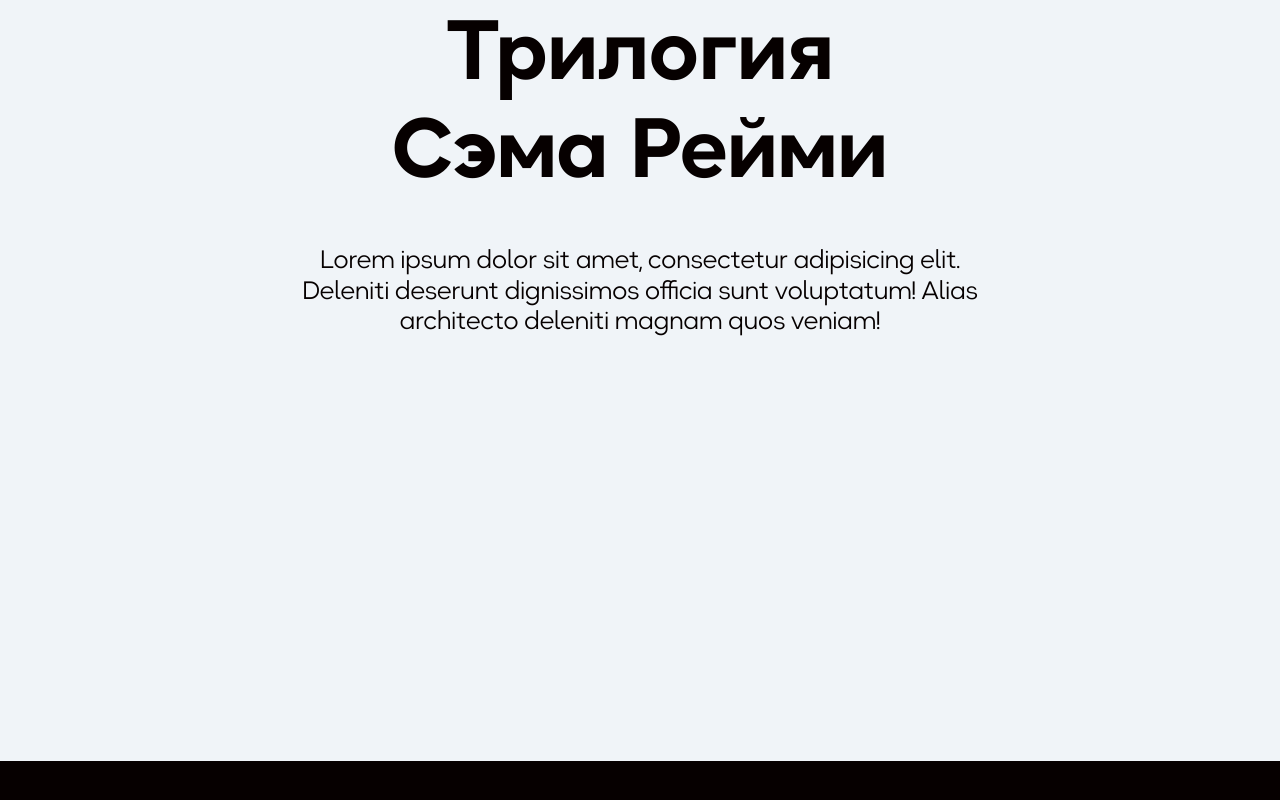
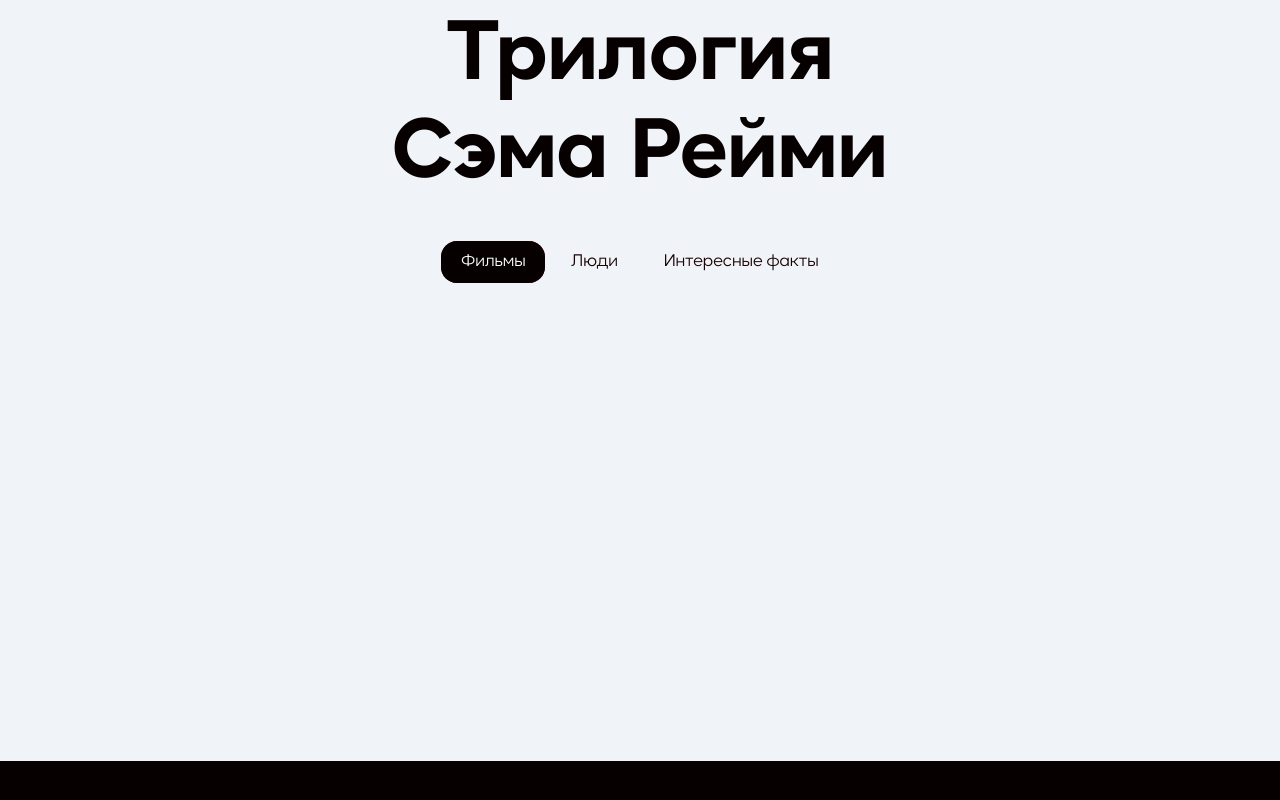
Before and after one commit to leonardoWer/Spider-Man-Movie, a website built with Vite: page spider-man-movies/index.html in a window 1280 px wide. Shown: the part 3888-4688 px from the top of the page. Built offline with nearby package versions, Linux system fonts and the light colour scheme.

Commit message:
Компонент меню

```diff
--- a/spider-man-movies/index.html
+++ b/spider-man-movies/index.html
@@ -95,10 +95,9 @@
 
         <div class="text-container">
             <h3 class="container-title">Трилогия<br>Сэма Рейми</h3>
-            <p class="container-description">
-                Lorem ipsum dolor sit amet, consectetur adipisicing elit. Deleniti deserunt dignissimos officia sunt voluptatum! Alias architecto deleniti magnam quos veniam!
-            </p>
         </div>
+
+        <div class="navigation-tabs-menu-container"></div>
 
     </div>
 
--- /dev/null
+++ b/spider-man-movies/src/components/NavigationTabsMenu/NavigationTabsMenu.js
@@ -0,0 +1,97 @@
+import styles from './NavigationTabsMenu.module.css';
+
+export function createNavigationTabsMenu(parentContainer, items) {
+    parentContainer.classList.add(styles.navigation);
+
+    const list = document.createElement('ul');
+    list.classList.add(styles.navigationList);
+
+    let activeItemIndex = 0;
+    let activeElement = null;
+
+    items.forEach((item, index) => {
+        const listItem = document.createElement('li');
+        listItem.classList.add(styles.navigationItem);
+        listItem.textContent = item;
+        listItem.dataset.index = index;
+
+        listItem.addEventListener('mouseover', () => {
+            if (index !== activeItemIndex) {
+                moveHoverElement(index);
+            }
+        });
+
+        listItem.addEventListener('mouseout', () => {
+            resetHoverElement();
+        });
+
+        listItem.addEventListener('click', () => {
+            setActive(index);
+        });
+
+        list.appendChild(listItem);
+
+        if (index === activeItemIndex) {
+            activeElement = listItem;
+            listItem.classList.add(styles.active);
+        }
+    });
+
+    parentContainer.appendChild(list);
+
+    // Create the active element and position it
+    const activeElementWrapper = document.createElement('div');
+    activeElementWrapper.classList.add(styles.activeElementWrapper);
+
+    // Create the hover element
+    const hoverElementWrapper = document.createElement('div');
+    hoverElementWrapper.classList.add(styles.hoverElementWrapper);
+
+    // Wait for the activeElement to be attached to the DOM to get its offsetWidth and offsetLeft
+    requestAnimationFrame(() => {
+        activeElementWrapper.style.width = activeElement.offsetWidth + 'px';
+        activeElementWrapper.style.left = activeElement.offsetLeft + 'px';
+
+        hoverElementWrapper.style.width = activeElement.offsetWidth + 'px';
+        hoverElementWrapper.style.left = activeElement.offsetLeft + 'px';
+    });
+
+    parentContainer.appendChild(activeElementWrapper);
+    parentContainer.appendChild(hoverElementWrapper);
+
+    function setActive(newIndex) {
+        if (newIndex === activeItemIndex) {
+            return;
+        }
+
+        const oldActive = list.querySelector(`.${styles.navigationItem}.${styles.active}`);
+        oldActive.classList.remove(styles.active);
+
+        const newActive = list.querySelector(`.${styles.navigationItem}[data-index="${newIndex}"]`);
+        newActive.classList.add(styles.active);
+
+        // Move the active element smoothly
+        activeElementWrapper.style.left = newActive.offsetLeft + 'px';
+        activeElementWrapper.style.width = newActive.offsetWidth + 'px';
+        hoverElementWrapper.style.left = newActive.offsetLeft + 'px';
+        hoverElementWrapper.style.width = newActive.offsetWidth + 'px';
+
+        activeItemIndex = newIndex;
+    }
+
+    function moveHoverElement(newIndex) {
+        const newHover = list.querySelector(`.${styles.navigationItem}[data-index="${newIndex}"]`);
+        newHover.classList.add(styles.hovered);
+        hoverElementWrapper.style.left = newHover.offsetLeft + 'px';
+        hoverElementWrapper.style.width = newHover.offsetWidth + 'px';
+    }
+
+    function resetHoverElement() {
+        const active = list.querySelector(`.${styles.navigationItem}[data-index="${activeItemIndex}"]`);
+        const navigationItems = list.querySelectorAll(`.${styles.navigationItem}`);
+        navigationItems.forEach(item => item.classList.remove(styles.hovered));
+        hoverElementWrapper.style.left = active.offsetLeft + 'px';
+        hoverElementWrapper.style.width = active.offsetWidth + 'px';
+    }
+
+}
--- /dev/null
+++ b/spider-man-movies/src/components/NavigationTabsMenu/NavigationTabsMenu.module.css
@@ -0,0 +1,57 @@
+.navigation {
+    display: flex;
+    justify-content: center;
+    align-items: center;
+    padding: 8px;
+    position: relative;
+    overflow: hidden;
+    margin: 2.2rem 0;
+}
+
+.navigationList {
+    display: flex;
+    gap: 0.4rem;
+}
+
+.navigationItem {
+    border-radius: var(--two-border-radius);
+    position: relative;
+    padding: 10px 20px;
+    cursor: pointer;
+    color: var(--vinous-dark);
+    transition: background-color 0.8s ease, color 0.2s var(--cubic-bezier);
+    z-index: 2;
+}
+.navigationItem.active, .navigationItem.hovered {
+    color: var(--light-text);
+}
+
+.activeElementWrapper, .hoverElementWrapper {
+    position: absolute;
+    top: 5px;
+    left: 5px;
+    height: calc(100% - 10px);
+    border-radius: var(--two-border-radius);
+    transition: left 0.3s ease, width 0.3s ease;
+    pointer-events: none;
+}
+.activeElementWrapper {
+    z-index: 1;
+    background-color: var(--vinous-black);
+}
+.hoverElementWrapper {
+    z-index: 0;
+    background: var(--red-gradient);
+}
+
+@media (min-width: 1200px) {
+    .navigationItem {
+        font-size: 1.2rem;
+    }
+}
+
+@media (min-width: 1920px) {
+    .navigationItem {
+        font-size: 1.4rem;
+    }
+}
--- a/spider-man-movies/src/css/utils/variables.css
+++ b/spider-man-movies/src/css/utils/variables.css
@@ -11,7 +11,6 @@
 
     --light-text: white;
     --light-bg: #F0F4F8;
-
 
     /* Градиенты */
     --red-gradient: linear-gradient(-120deg, #D62121, #C72C2C, #3a1111);
@@ -33,4 +32,7 @@
     --okta-bold: "octa-bold", Helvetica, Arial, sans-serif;
     --okta-medium: "octa-medium", Helvetica, Arial, sans-serif;
     --okta-regular: "octa-regular", Helvetica, Arial, sans-serif;
+
+    /*  Анимации  */
+    --cubic-bezier: cubic-bezier(0.45, 0.05, 0.55, 0.85)
 }
--- a/spider-man-movies/src/js/main.js
+++ b/spider-man-movies/src/js/main.js
@@ -1,5 +1,6 @@
 import { ScrollWheel } from "s/components/ScrollWheel/ScrollWheel.js";
 import { createChangeBgCard } from "s/components/ChangeBackgroundCard/ChangeBackgroundCard.js";
+import { createNavigationTabsMenu } from "s/components/NavigationTabsMenu/NavigationTabsMenu.js";
 
 document.addEventListener("DOMContentLoaded", function() {
 
@@ -39,4 +40,12 @@ document.addEventListener("DOMContentLoaded", function() {
         ScrollWheel(parentContainer, wheelNumber);
     })
 
+    // Табы навигации
+    const navigationTabsMenuItems = ['Фильмы', 'Люди', 'Интересные факты'];
+
+    const navigationTabsMenuContainers = document.querySelectorAll('.navigation-tabs-menu-container');
+    navigationTabsMenuContainers.forEach(navigationTabsMenuItem => {
+        createNavigationTabsMenu(navigationTabsMenuItem, navigationTabsMenuItems);
+    })
+
 });
```
